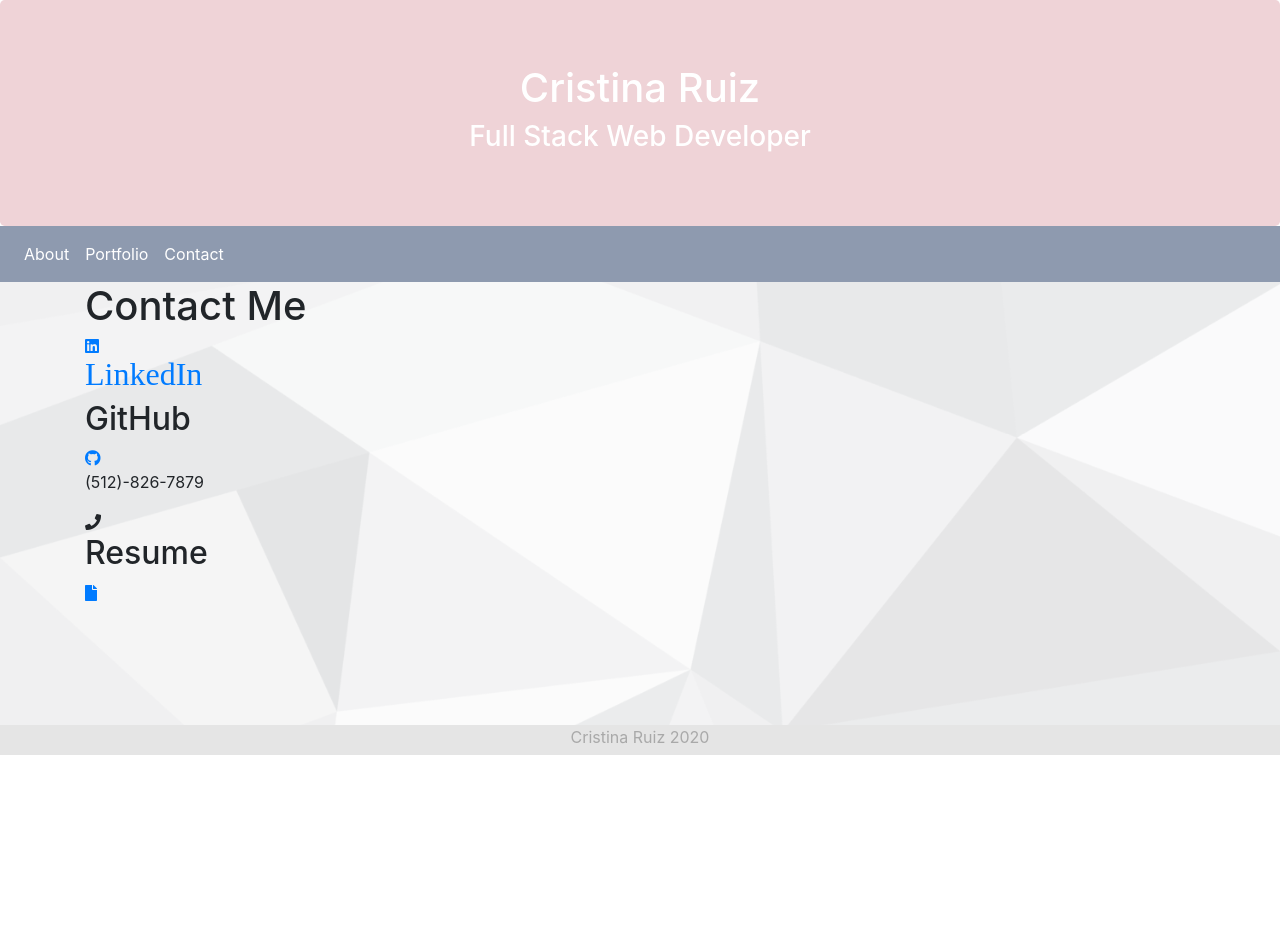
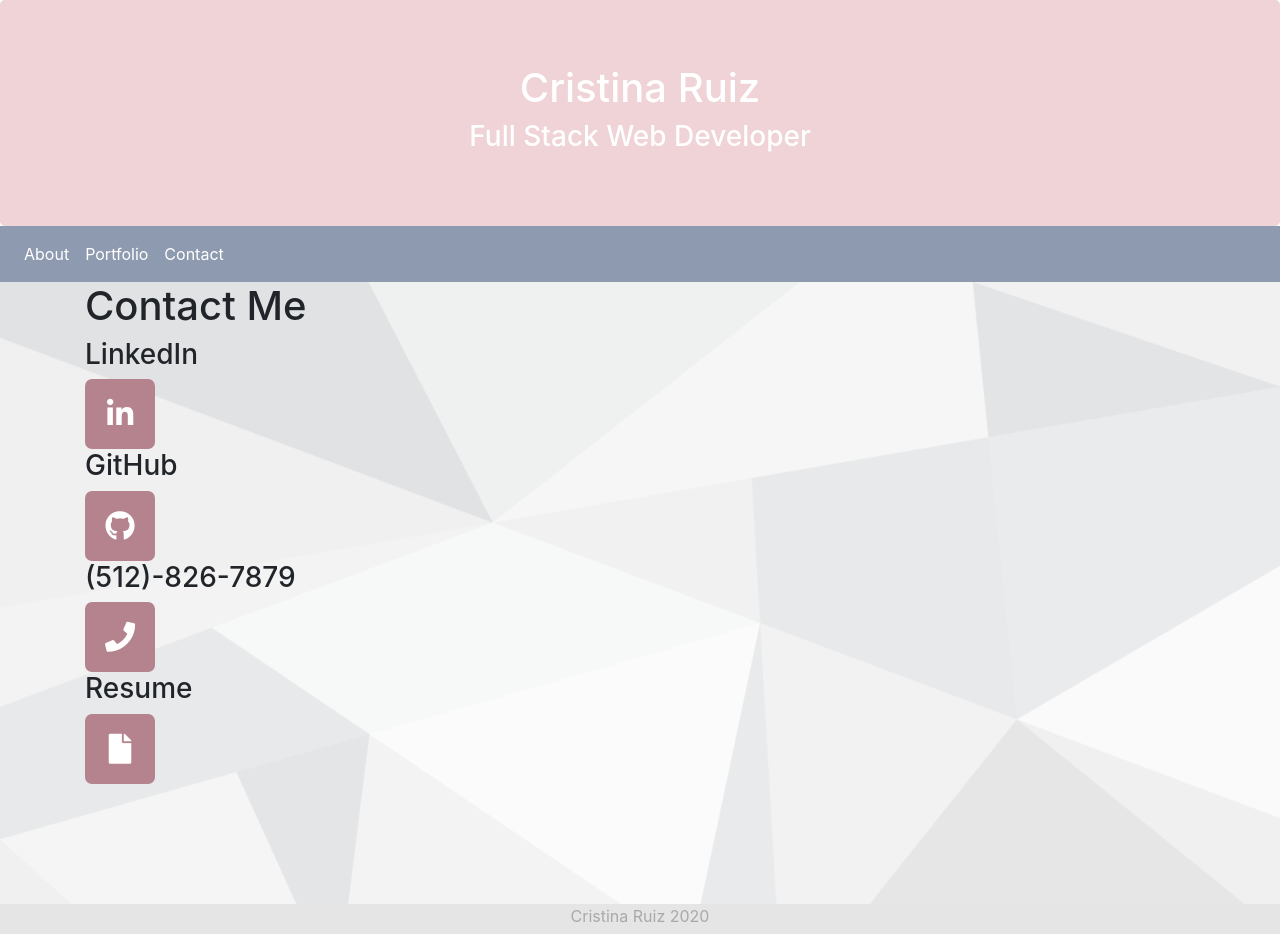
Before and after one commit to cristinaruiz21/ReactPortfolio, a React (Create React App) app: page /contact in a window 1280 px wide. Before the commit the page ends 800 px from the top, so only its background shows below. Built offline with nearby package versions, Linux system fonts and the light colour scheme.

Commit message:
Updated social media contact buttons

```diff
--- a/public/index.html
+++ b/public/index.html
@@ -30,6 +30,7 @@
     rel="stylesheet"
     />
     <link rel="stylesheet" href="https://use.fontawesome.com/releases/v5.8.1/css/all.css" integrity="sha384-50oBUHEmvpQ+1lW4y57PTFmhCaXp0ML5d60M1M7uH2+nqUivzIebhndOJK28anvf" crossorigin="anonymous">
+    <link rel="stylesheet" href="https://cdnjs.cloudflare.com/ajax/libs/font-awesome/4.7.0/css/font-awesome.min.css">
   </head>
   <body>
     <noscript>You need to enable JavaScript to run this app.</noscript>
--- a/src/App.css
+++ b/src/App.css
@@ -72,7 +72,6 @@
   background-color: lightgray!important;
   border-color: lightgray!important;
   border: none;
-  color: white!important;
   text-align: center;
   font-size: 28px;
   padding: 20px;
@@ -81,3 +80,42 @@
   cursor: pointer;
   margin: 5px;
 }
+
+.fab, .fas{
+  padding: 20px;
+  font-size: 30px;
+  width: 70px;
+  text-align: center;
+  text-decoration: none;
+  border-radius: 10%;
+}
+
+.fab:hover {
+  opacity: 0.7;
+  color:white;
+}
+
+.fas:hover {
+  opacity: 0.7;
+  color:white;
+}
+
+.fa-linkedin {
+  background: #b5838d;
+  color: white;
+}
+
+.fa-github {
+  background: #b5838d;
+  color: white;
+}
+
+.fa-phone {
+  background: #b5838d;
+  color: white;
+}
+
+.fa-file {
+  background: #b5838d;
+  color: white;
+}
--- a/src/components/Card/index.js
+++ b/src/components/Card/index.js
@@ -16,10 +16,10 @@ function Card() {
       <div className="card">
         <a href="https://cristinaruiz21.github.io/Password-Generator/" className="link-text">Random Password Generator</a>
         <img src={Password} className="img-thumbnail2" alt="password-generator"/>
-        <Button className="btn btn-primary btn-lg app">
+        <Button className="btn btn-primary btn-lg app" id="demo">
           <a href="https://cristinaruiz21.github.io/Password-Generator/">Demo</a>
         </Button>
-        <Button className="btn btn-primary btn-lg app">
+        <Button className="btn btn-primary btn-lg app" id="git">
           <a href="https://github.com/cristinaruiz21/Password-Generator">GitHub</a>
         </Button>
       </div>
--- a/src/pages/Contact.js
+++ b/src/pages/Contact.js
@@ -10,20 +10,21 @@ function Contact() {
             <h1>Contact Me</h1>
             <Row>
                 <Col size="md-12">
-                    <div class="icon LinkedIn">
-                        <a href="https://www.linkedin.com/in/cristina-ruiz-47527a134" class="fab fa-linkedin"><h2>LinkedIn</h2></a>
+                    <div className="icon LinkedIn">
+                        <h3>LinkedIn</h3>
+                        <a href="https://www.linkedin.com/in/cristina-ruiz-47527a134" className="fab fa-linkedin"></a>
                     </div>
-                    <div class="icon github">
-                        <h2>GitHub</h2>
-                        <a href="https://github.com/cristinaruiz21" class="fab fa-github"></a>
+                    <div className="icon github">
+                        <h3>GitHub</h3>
+                        <a href="https://github.com/cristinaruiz21" className="fab fa-github"></a>
                     </div>
-                    <div class="icon phone">
-                        <p>(512)-826-7879</p>
-                        <i class="fas fa-phone"></i>
+                    <div className="icon phone">
+                        <h3>(512)-826-7879</h3>
+                        <i className="fas fa-phone"></i>
                     </div>
-                    <div class="icon Resume">
-                        <h2>Resume</h2>
-                        <a href="https://drive.google.com/file/d/1hrWteCwBP2MqjcdB9RGJbktaDkn4CGtv/view?usp=sharing" class="fas fa-file"></a>
+                    <div className="icon Resume">
+                        <h3>Resume</h3>
+                        <a href="https://drive.google.com/file/d/17-1yV4E4SKzbmXqKz2vQNW7F29QMNOhw/view?usp=sharing" className="fas fa-file"></a>
                     </div>
                 </Col>
             </Row>
```
